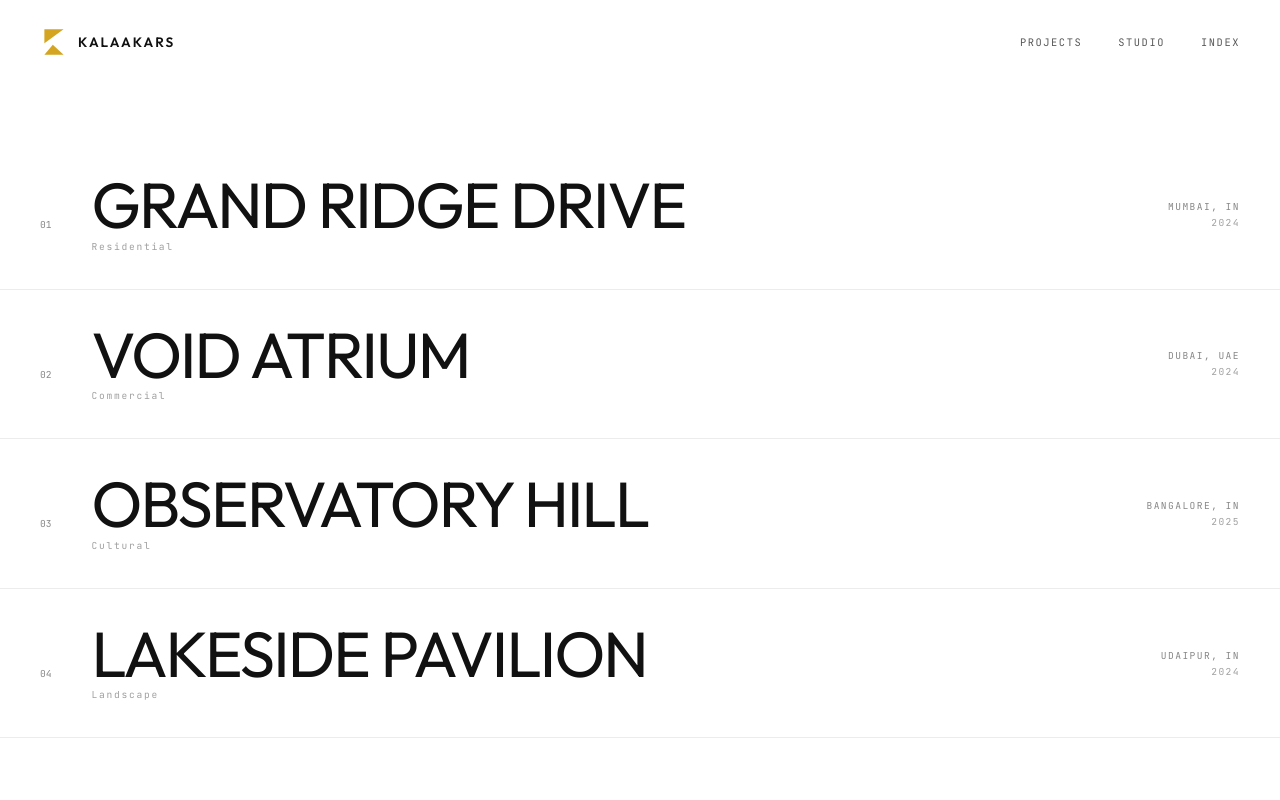
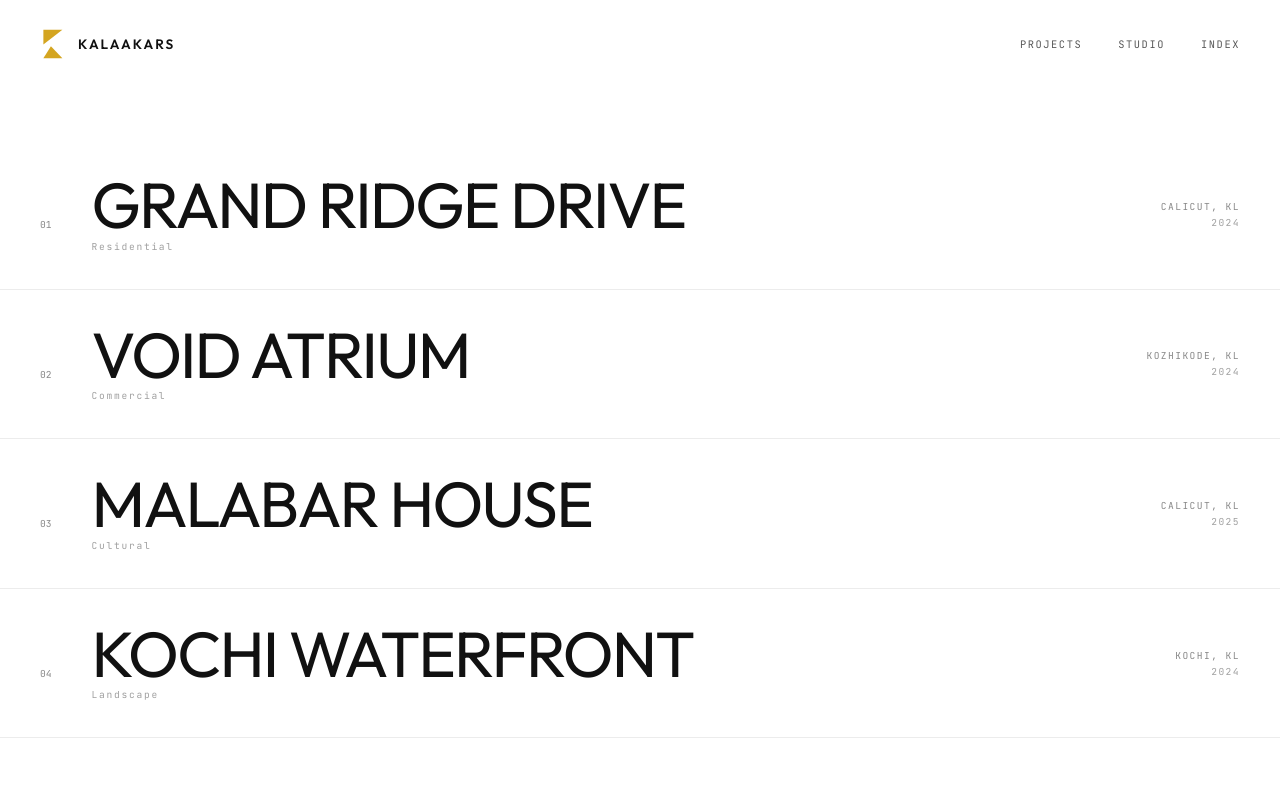
Before and after one commit to Juhamim/kalaakars, a Next.js app: page / in a window 1280 px wide. Shown: the top 800 px of the page. Built offline with nearby package versions, Linux system fonts and the light colour scheme.

Commit message:
fix: logo path + rebrand to Calicut/Kerala identity across all pages

```diff
--- a/src/app/layout.tsx
+++ b/src/app/layout.tsx
@@ -2,8 +2,8 @@ import type { Metadata } from "next";
 import "./globals.css";
 
 export const metadata: Metadata = {
-  title: "Kalaakars — Architecture Studio",
-  description: "Kalaakars is a boutique architecture studio based in Mumbai, India. We design structures that transcend gravity and redefine spatial reality.",
+  title: "Kalaakars — Architecture Studio | Calicut, Kerala",
+  description: "Kalaakars is a boutique architecture studio based in Calicut (Kozhikode), Kerala. We design structures rooted in the Malabar spirit — where monsoon light, material honesty, and spatial transcendence meet.",
 };
 
 export default function RootLayout({ children }: { children: React.ReactNode }) {
--- a/src/app/page.tsx
+++ b/src/app/page.tsx
@@ -31,7 +31,7 @@ function Navbar({ dark = false }: { dark?: boolean }) {
       }}
     >
       <Link href="/" style={{ display: "flex", alignItems: "center", gap: "10px" }}>
-        <img src="/logo.svg" alt="K" style={{ width: "28px", height: "28px", objectFit: "contain" }} />
+        <img src="/logo.svg" alt="K" style={{ width: "28px", height: "32px", objectFit: "contain" }} />
         <span style={{ fontFamily: "var(--font-sans)", fontWeight: 600, fontSize: "0.85rem", letterSpacing: "0.15em", color: c, textTransform: "uppercase" }}>
           Kalaakars
         </span>
@@ -120,7 +120,7 @@ function HeroProjectList() {
                     </div>
                     <div style={{
                       fontFamily: "var(--font-mono)", fontSize: "0.6rem",
-                      letterSpacing: "0.18em", opacity: 0.5, marginTop: "6px",
+                      letterSpacing: "0.18em", marginTop: "6px",
                       opacity: isHovered ? 0.7 : 0.4, transition: "opacity 0.4s"
                     }}>
                       {p.subtitle}
@@ -154,7 +154,7 @@ function StudioIntro() {
       </div>
       <div style={{ display: "flex", flexDirection: "column", justifyContent: "flex-end" }}>
         <p style={{ fontFamily: "var(--font-sans)", fontWeight: 300, fontSize: "1.15rem", lineHeight: 1.7, color: "#444", maxWidth: "520px" }}>
-          Kalaakars is a Mumbai-based studio working at the intersection of material honesty and structural innovation. We design residences, cultural buildings, and landscapes for clients who understand that less, done precisely, is more.
+          Kalaakars is a Calicut-based studio working at the intersection of Kerala's spatial traditions and structural innovation. From the Malabar coast to the highlands of Wayanad, we design residences, cultural buildings, and landscapes rooted in the monsoon landscape of Kerala.
         </p>
         <Link href="/studio" style={{ marginTop: "48px", display: "inline-flex", alignItems: "center", gap: "12px", fontFamily: "var(--font-mono)", fontSize: "0.65rem", letterSpacing: "0.15em", color: "#111" }}>
           <span>STUDIO PROFILE</span>
@@ -186,7 +186,7 @@ function HomeFooter() {
       </div>
       <div style={{ marginTop: "80px", paddingTop: "30px", borderTop: "1px solid #F0F0F0", display: "flex", justifyContent: "space-between", alignItems: "center" }}>
         <span className="u-label">© 2024 Kalaakars Architecture Studio</span>
-        <span className="u-label">Mumbai, India</span>
+        <span className="u-label">Calicut (Kozhikode), Kerala</span>
       </div>
     </footer>
   );
--- a/src/lib/data.ts
+++ b/src/lib/data.ts
@@ -8,7 +8,6 @@ export interface Project {
     location: string;
     year: string;
     heroImg: string;
-    coverImg: string;
     gallery: { src: string; span: "full" | "half" }[];
     specs: { label: string; value: string }[];
     story: string;
@@ -23,10 +22,9 @@ export const PROJECTS: Project[] = [
         title: "GRAND RIDGE DRIVE",
         subtitle: "Residential",
         category: "RESIDENTIAL",
-        location: "MUMBAI, IN",
+        location: "CALICUT, KL",
         year: "2024",
         heroImg: "https://images.unsplash.com/photo-1600585154340-be6199f7c096?q=80&w=2400&auto=format&fit=crop",
-        coverImg: "https://images.unsplash.com/photo-1600585154340-be6199f7c096?q=80&w=2400&auto=format&fit=crop",
         gallery: [
             { src: "https://images.unsplash.com/photo-1600607687939-ce8a6c349fbd?q=80&w=2400&auto=format&fit=crop", span: "half" },
             { src: "https://images.unsplash.com/photo-1600566753376-12c8ab7fb75b?q=80&w=2400&auto=format&fit=crop", span: "half" },
@@ -42,7 +40,7 @@ export const PROJECTS: Project[] = [
             { label: "Year", value: "2024" },
             { label: "Principal", value: "Ar. Vishal Sharma" },
         ],
-        story: `Located on a prominent ridge overlooking Mumbai's coastline, this residence dissolves the boundary between architecture and landscape. Every decision — from the orientation of the primary volume to the precise position of each aperture — was made in service of framing views and managing light.`,
+        story: `Located on a prominent ridge in Calicut's hilly terrain, this residence dissolves the boundary between architecture and the lush Kerala landscape. Every decision — from the orientation of the primary volume to the placement of each aperture — was made in service of framing the Malabar coastline and managing the monsoon light.`,
         pullQuote: "Architecture is not about form. It is about the nature of space.",
     },
     {
@@ -52,10 +50,9 @@ export const PROJECTS: Project[] = [
         title: "VOID ATRIUM",
         subtitle: "Commercial",
         category: "COMMERCIAL",
-        location: "DUBAI, UAE",
+        location: "KOZHIKODE, KL",
         year: "2024",
         heroImg: "https://images.unsplash.com/photo-1486406146926-c627a92ad1ab?q=80&w=2400&auto=format&fit=crop",
-        coverImg: "https://images.unsplash.com/photo-1486406146926-c627a92ad1ab?q=80&w=2400&auto=format&fit=crop",
         gallery: [
             { src: "https://images.unsplash.com/photo-1497366216548-37526070297c?q=80&w=2400&auto=format&fit=crop", span: "full" },
             { src: "https://images.unsplash.com/photo-1497366412874-3415097a27e7?q=80&w=2400&auto=format&fit=crop", span: "half" },
@@ -63,26 +60,25 @@ export const PROJECTS: Project[] = [
         ],
         specs: [
             { label: "Status", value: "In Progress" },
-            { label: "Client", value: "NeoCorp" },
+            { label: "Client", value: "Private" },
             { label: "Program", value: "Mixed-Use Commercial" },
             { label: "Area", value: "22,000 sq.ft" },
             { label: "Year", value: "2025" },
             { label: "Principal", value: "Ar. Ayaan Kapoor" },
         ],
-        story: `Void Atrium reimagines the modern workspace as a sanctuary of light. By hollowing out the core of a six-story structure, we've created a vertical landscape that breathes, adapts to the arc of the sun, and fundamentally redefines the relationship between individual and collective space.`,
+        story: `Set in the heart of Kozhikode's urban fabric, Void Atrium reimagines the modern workspace as a sanctuary of light informed by Kerala's deep tradition of courtyard architecture — the nalukettu. By hollowing out the core of a six-story structure, we've created a vertical landscape that breathes with the monsoon and adapts to the arc of the sun.`,
         pullQuote: "The void is the most powerful architectural element.",
     },
     {
         id: "03",
-        slug: "observatory-hill",
+        slug: "malabar-house",
         num: "03",
-        title: "OBSERVATORY HILL",
+        title: "MALABAR HOUSE",
         subtitle: "Cultural",
         category: "CULTURAL",
-        location: "BANGALORE, IN",
+        location: "CALICUT, KL",
         year: "2025",
         heroImg: "https://images.unsplash.com/photo-1464938050520-ef2270bb8ce8?q=80&w=2400&auto=format&fit=crop",
-        coverImg: "https://images.unsplash.com/photo-1464938050520-ef2270bb8ce8?q=80&w=2400&auto=format&fit=crop",
         gallery: [
             { src: "https://images.unsplash.com/photo-1545324418-cc1a3fa10c00?q=80&w=2400&auto=format&fit=crop", span: "half" },
             { src: "https://images.unsplash.com/photo-1560840067-ddcaeb7831d2?q=80&w=2400&auto=format&fit=crop", span: "half" },
@@ -90,26 +86,25 @@ export const PROJECTS: Project[] = [
         ],
         specs: [
             { label: "Status", value: "Design Development" },
-            { label: "Client", value: "City of Bangalore" },
+            { label: "Client", value: "City of Calicut" },
             { label: "Program", value: "Public Cultural Center" },
             { label: "Area", value: "48,000 sq.ft" },
             { label: "Year", value: "2025" },
             { label: "Principal", value: "Ar. Vishal Sharma" },
         ],
-        story: `Observatory Hill is a cultural center conceived as a topographic instrument — a building that makes the invisible visible. Its form is derived from the study of light, sound, and sight lines across the city, resulting in a structure that functions simultaneously as landmark, archive, and public gathering space.`,
-        pullQuote: "To observe is to participate.",
+        story: `Malabar House is a cultural center conceived as an instrument of the Kerala coast — a building that makes the invisible traditions of Malabar visible. Its form is derived from the study of monsoon light, trade wind patterns, and the historic spice routes of Kozhikode, resulting in a structure that functions simultaneously as landmark, archive, and public gathering space.`,
+        pullQuote: "To build in Kerala is to listen to the monsoon first.",
     },
     {
         id: "04",
-        slug: "lakeside-pavilion",
+        slug: "kochi-waterfront",
         num: "04",
-        title: "LAKESIDE PAVILION",
+        title: "KOCHI WATERFRONT",
         subtitle: "Landscape",
         category: "LANDSCAPE",
-        location: "UDAIPUR, IN",
+        location: "KOCHI, KL",
         year: "2024",
         heroImg: "https://images.unsplash.com/photo-1449156001437-3a1f93977c71?q=80&w=2400&auto=format&fit=crop",
-        coverImg: "https://images.unsplash.com/photo-1449156001437-3a1f93977c71?q=80&w=2400&auto=format&fit=crop",
         gallery: [
             { src: "https://images.unsplash.com/photo-1578683010236-d716f9a3f461?q=80&w=2400&auto=format&fit=crop", span: "full" },
             { src: "https://images.unsplash.com/photo-1600567026023-9f17e27dcaf6?q=80&w=2400&auto=format&fit=crop", span: "half" },
@@ -123,7 +118,7 @@ export const PROJECTS: Project[] = [
             { label: "Year", value: "2024" },
             { label: "Principal", value: "Ar. Ayaan Kapoor" },
         ],
-        story: `Situated at the edge of Udaipur's Pichola Lake, this pavilion is an act of extreme restraint. The structure presents the minimum necessary mass to provide shelter and frame the water, operating more as a threshold than a building — a delicate mediator between the human and the sublime.`,
+        story: `Situated at the edge of Fort Kochi's backwaters, this pavilion is an act of extreme restraint. Drawing from the Chinese fishing nets and Portuguese fort heritage of the Kerala coast, the structure presents the minimum necessary mass to provide shelter and frame the water — a delicate mediator between the human body and the Arabian Sea.`,
         pullQuote: "The best building is the one you don't see.",
     },
 ];
```
Also changed, not shown: src/app/studio/page.tsx (+55 -12 lines), public/logo.svg.
